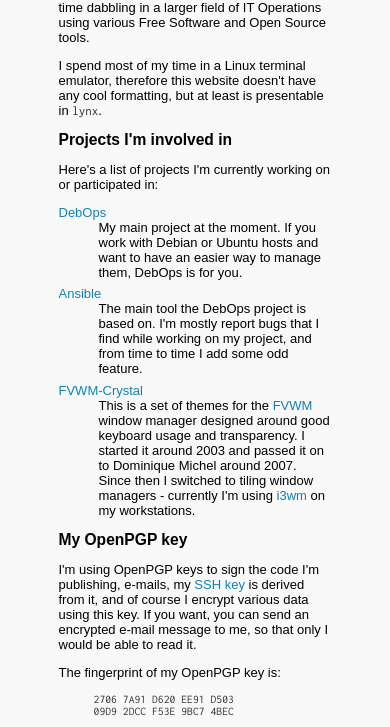
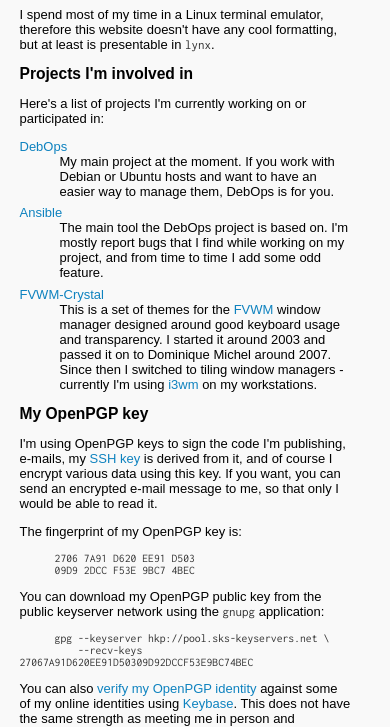
Before and after one commit to drybjed/drybjed.github.io, a plain HTML site: page index.html in a window 390 px wide. Shown: the part 125-852 px from the top of the page. Drawn offline with Linux system fonts and the light colour scheme; a web font is replaced by a local one.

Commit message:
Fixed scaling on smaller screens

```diff
--- a/css/drybjed.css
+++ b/css/drybjed.css
@@ -33,6 +33,14 @@
   #content {
     width: 70%;
     padding: 1.5rem;
+  }
+}
+
+@media (max-width: 500px) {
+  #content {
+    width: 85%;
+    padding: 0.5rem;
+    margin-left: 1em;
   }
 }
 
```
